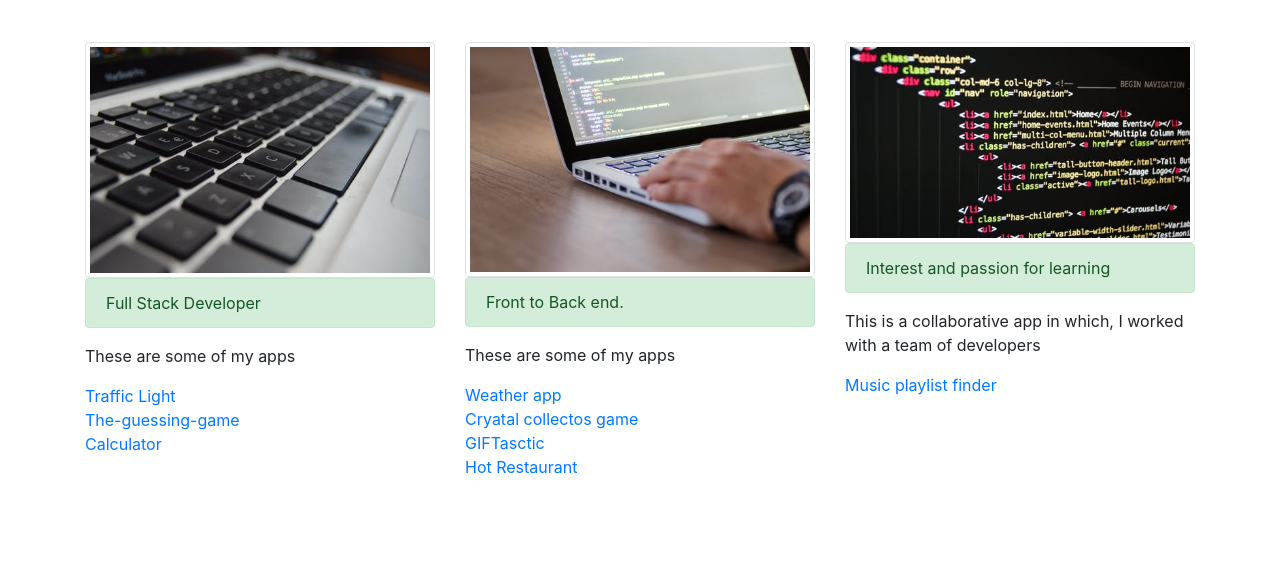
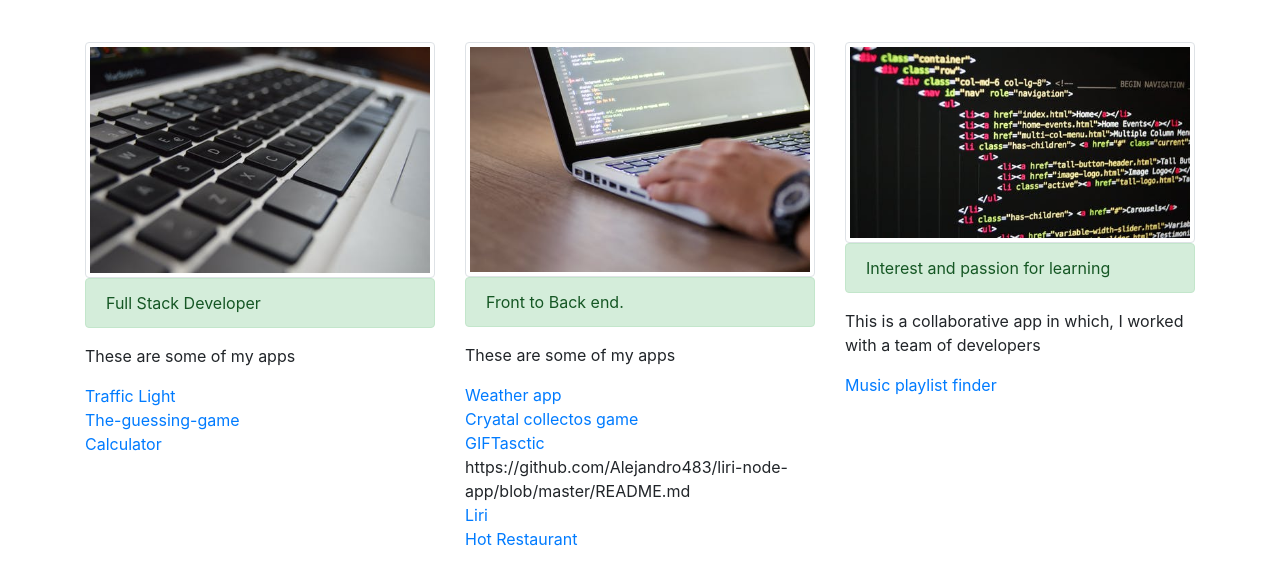
Before and after one commit to Alejandro483/Bootstrap-Portfolio, a plain HTML site: page portfolio.html in a window 1280 px wide. Shown: the part 62-646 px from the top of the page. Drawn offline with nearby package versions, Linux system fonts and the light colour scheme.

Commit message:
Update portfolio.html

```diff
--- a/portfolio.html
+++ b/portfolio.html
@@ -78,8 +78,12 @@
             <div>
             <a href="https://alejandro483.github.io/GIFTasctic/" alt="GIFTasctic">GIFTasctic</a>
           </div>
+          https://github.com/Alejandro483/liri-node-app/blob/master/README.md
           <div>
-            <a href="https://enigmatic-dusk-28183.herokuapp.com/" alt="Hot-Restaurant">Hot Restaurant</a>
+            <a href="https://github.com/Alejandro483/liri-node-app/blob/master/README.md" alt="Liri">Liri</a>
+          </div>
+          <div>
+           <a href="https://enigmatic-dusk-28183.herokuapp.com/" alt="Hot-Restaurant">Hot Restaurant</a>
           </div>
           </div>
 
```
